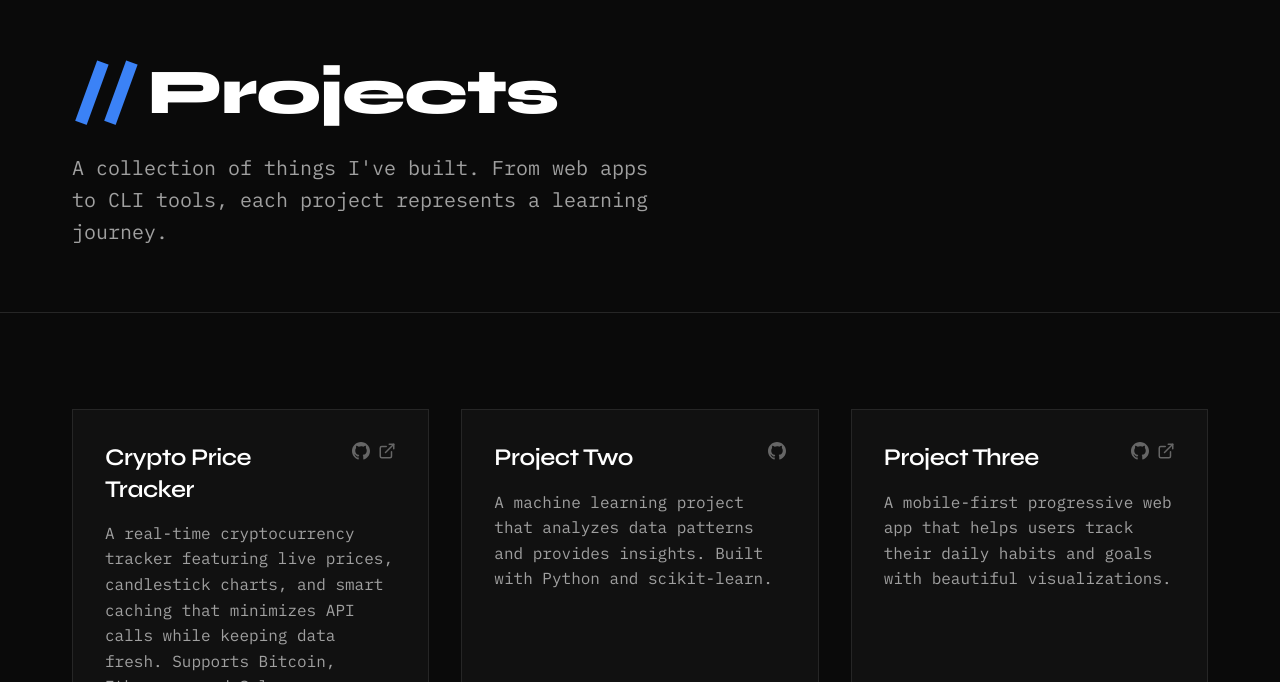
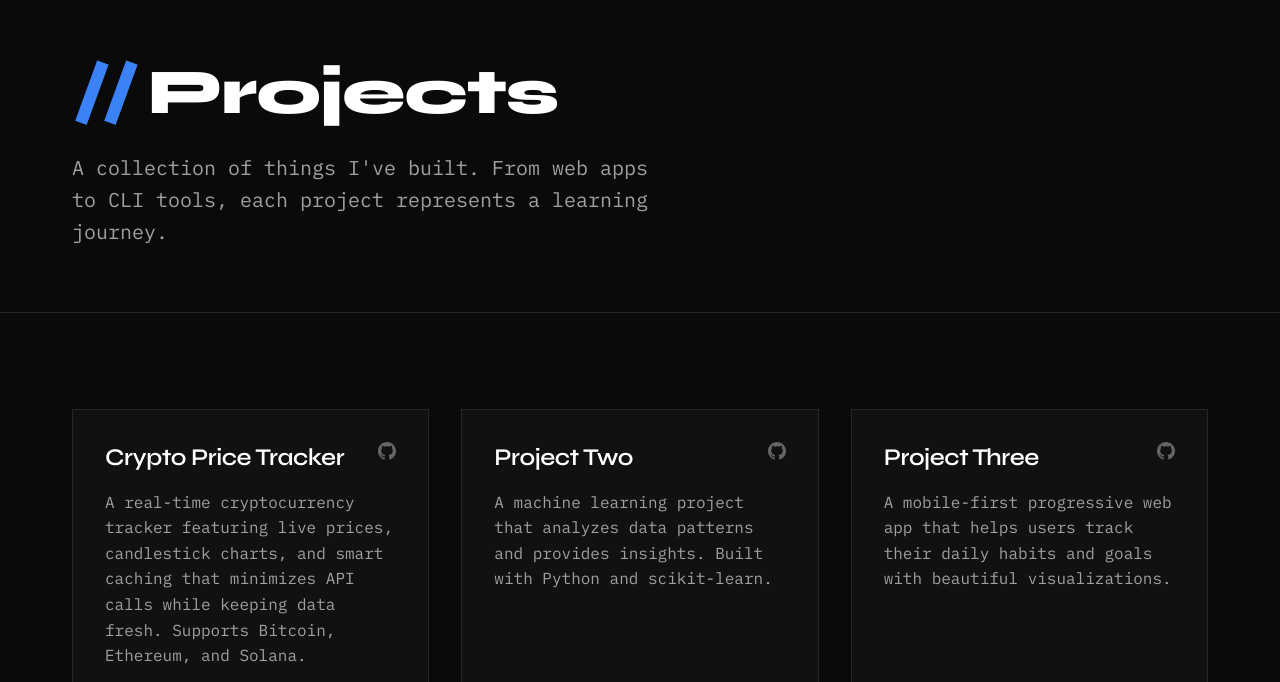
Before and after one commit to ashtonabraham/Personal-Site, a Next.js app: page /projects in a window 1280 px wide. Shown: the part 118-800 px from the top of the page. Built offline with nearby package versions, Linux system fonts and the light colour scheme.

Commit message:
Make project title clickable link instead of separate button

```diff
--- a/src/components/ProjectCard/ProjectCard.module.scss
+++ b/src/components/ProjectCard/ProjectCard.module.scss
@@ -29,6 +29,16 @@
   color: $color-text-primary;
   margin: 0;
   line-height: 1.3;
+}
+
+.titleLink {
+  color: inherit;
+  text-decoration: none;
+  transition: color $transition-fast;
+
+  &:hover {
+    color: $color-accent;
+  }
 }
 
 .links {
--- a/src/components/ProjectCard/ProjectCard.tsx
+++ b/src/components/ProjectCard/ProjectCard.tsx
@@ -19,7 +19,20 @@ export default function ProjectCard({ project }: ProjectCardProps) {
     <article className={styles.card}>
       <div className={styles.content}>
         <div className={styles.header}>
-          <h3 className={styles.title}>{project.title}</h3>
+          <h3 className={styles.title}>
+            {project.link ? (
+              <a
+                href={project.link}
+                target="_blank"
+                rel="noopener noreferrer"
+                className={styles.titleLink}
+              >
+                {project.title}
+              </a>
+            ) : (
+              project.title
+            )}
+          </h3>
           <div className={styles.links}>
             {project.github && (
               <a
@@ -39,30 +52,6 @@ export default function ProjectCard({ project }: ProjectCardProps) {
                 </svg>
               </a>
             )}
-            {project.link && (
-              <a
-                href={project.link}
-                target="_blank"
-                rel="noopener noreferrer"
-                className={styles.link}
-                aria-label="View live site"
-              >
-                <svg
-                  width="18"
-                  height="18"
-                  viewBox="0 0 24 24"
-                  fill="none"
-                  stroke="currentColor"
-                  strokeWidth="2"
-                  strokeLinecap="round"
-                  strokeLinejoin="round"
-                >
-                  <path d="M18 13v6a2 2 0 0 1-2 2H5a2 2 0 0 1-2-2V8a2 2 0 0 1 2-2h6" />
-                  <polyline points="15 3 21 3 21 9" />
-                  <line x1="10" y1="14" x2="21" y2="3" />
-                </svg>
-              </a>
-            )}
           </div>
         </div>
 
```
